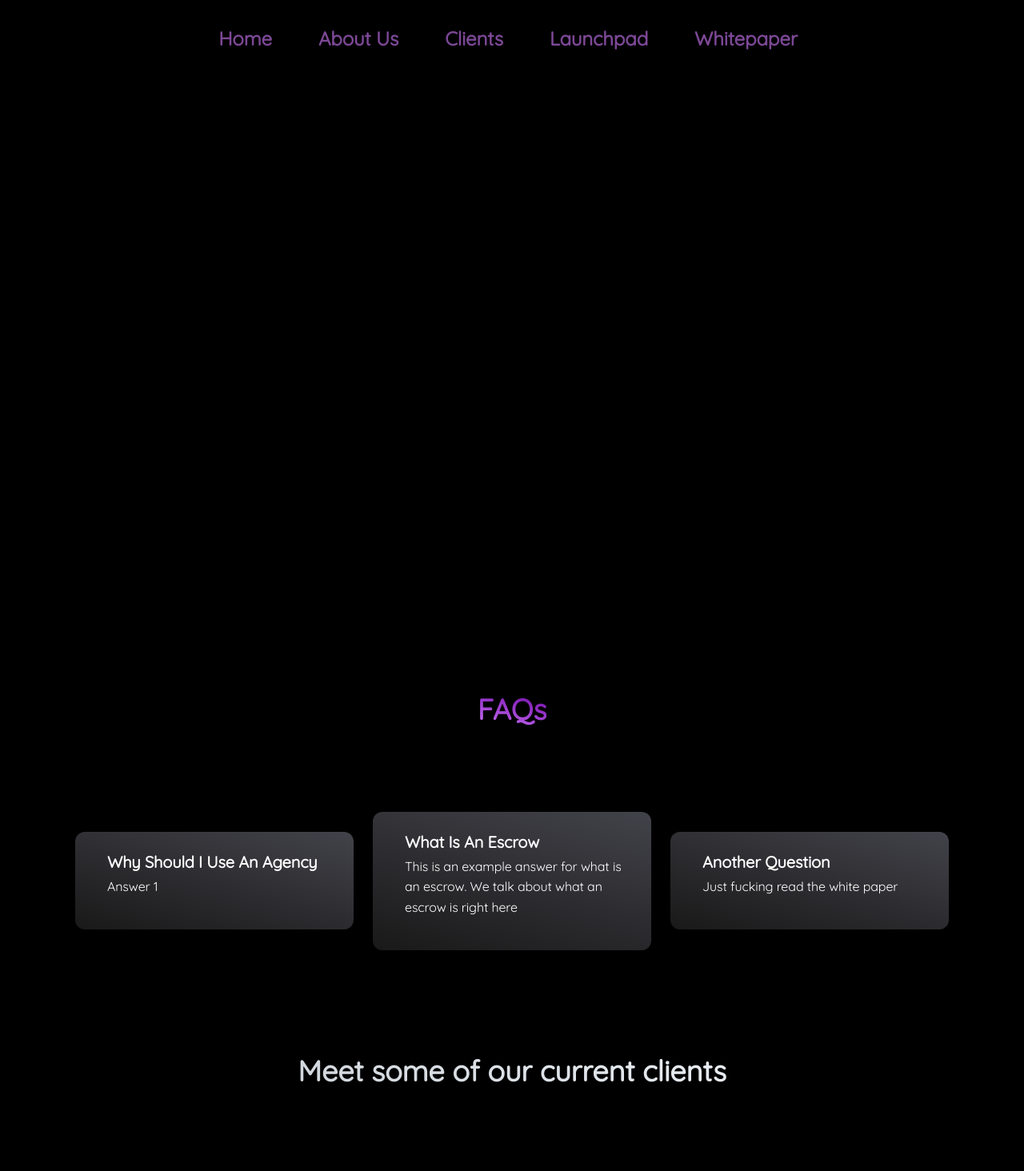
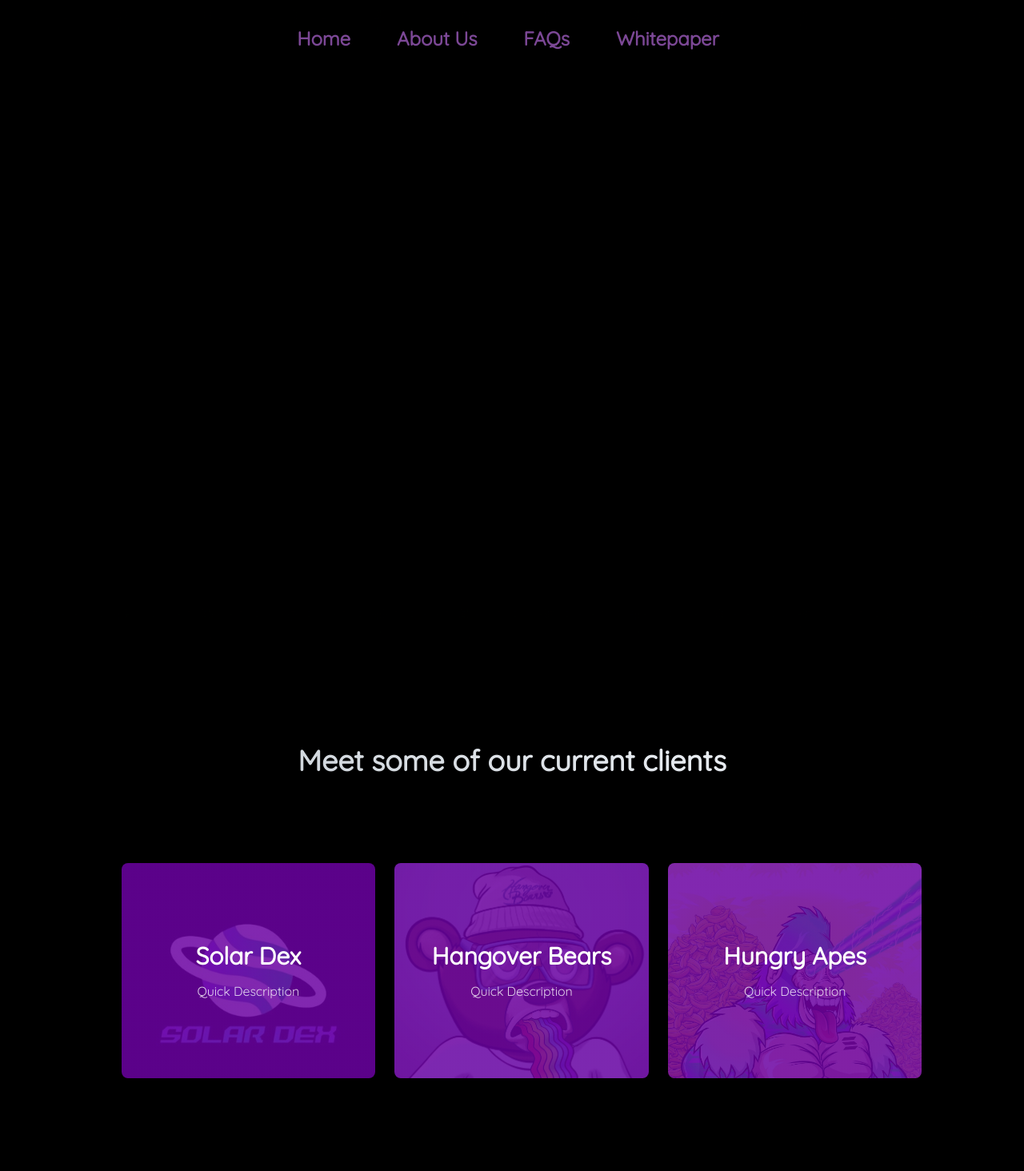
Before and after one commit to VincentBownes/InceptionWebsite, a React (Create React App) app: page / in a window 1280 px wide. Shown: the top 1464 px of the page at 80% size. Built offline with nearby package versions, Linux system fonts and the light colour scheme.

Commit message:
o Added FAQs to its own page. removed launchpad tab. fixed non transparent navbar on pages other than home

```diff
--- a/src/pages/AboutUs/index.js
+++ b/src/pages/AboutUs/index.js
@@ -47,6 +47,7 @@ function AboutUs() {
         routes={routes}
         brand = ""
         center
+        transparent
       />
 
       <MKBox
--- /dev/null
+++ b/src/pages/FAQs.js
@@ -0,0 +1,82 @@
+/*
+=========================================================
+* Material Kit 2 React - v2.0.0
+=========================================================
+
+* Product Page: https://www.creative-tim.com/product/material-kit-react
+* Copyright 2021 Creative Tim (https://www.creative-tim.com)
+
+Coded by www.creative-tim.com
+
+ =========================================================
+
+* The above copyright notice and this permission notice shall be included in all copies or substantial portions of the Software.
+*/
+
+// @mui material components
+import Grid from "@mui/material/Grid";
+import Container from "@mui/material/Container";
+
+// Material Kit 2 React examples
+import DefaultNavbar from "examples/Navbars/DefaultNavbar";
+
+import MKTypography from "components/MKTypography";
+import FilledInfoCard from "examples/Cards/InfoCards/FilledInfoCard";
+import MKBox from "components/MKBox";
+
+
+// Routes
+import routes from "routes";
+
+
+function FAQs() {
+  return (
+    <>
+        <DefaultNavbar
+          routes={routes}
+          brand = ""
+          center
+          transparent
+        />
+       <MKBox
+          minHeight="10vh"
+          width="100%"
+          back
+        ></MKBox>
+      <Container>
+        <Grid container item sx={{ mt: 2 }} alignItems="center" direction="column">
+          <MKTypography variant="h2" alignText="center" color="inceptionPurpleGradient" textGradient mb={2}>FAQs</MKTypography>
+        </Grid>
+        <Grid container spacing={3} sx={{ mt: 8 }} alignItems="center">
+          <Grid item xs={12} lg={4}>
+            <FilledInfoCard
+              variant="gradient"
+              color="dark"
+              title="Why Should I Use An Agency"
+              description="Answer 1"
+            />
+          </Grid>
+          <Grid item xs={12} lg={4}>
+            <FilledInfoCard
+              variant="gradient"
+              color="dark"
+              title="What Is An Escrow"
+              description="This is an example answer for what is an escrow. We talk about what an escrow is right here"
+            />
+          </Grid>
+          <Grid item xs={12} lg={4}>
+            <FilledInfoCard
+              variant="gradient"
+              color="dark"
+              title="Another Question"
+              description="Just fucking read the white paper "
+            />
+          </Grid>
+        </Grid>
+      </Container>
+
+    </>
+  );
+}
+
+export default FAQs;
--- a/src/pages/HomePage.js
+++ b/src/pages/HomePage.js
@@ -79,39 +79,6 @@ function HomePage() {
       </MKBox>
 
 
-
-      <Container>
-        <Grid container item sx={{ mt: 8 }} alignItems="center" direction="column">
-          <MKTypography variant="h2" alignText="center" color="inceptionPurpleGradient" textGradient mb={2}>FAQs</MKTypography>
-        </Grid>
-        <Grid container spacing={3} sx={{ mt: 8 }} alignItems="center">
-          <Grid item xs={12} lg={4}>
-            <FilledInfoCard
-              variant="gradient"
-              color="dark"
-              title="Why Should I Use An Agency"
-              description="Answer 1"
-            />
-          </Grid>
-          <Grid item xs={12} lg={4}>
-            <FilledInfoCard
-              variant="gradient"
-              color="dark"
-              title="What Is An Escrow"
-              description="This is an example answer for what is an escrow. We talk about what an escrow is right here"
-            />
-          </Grid>
-          <Grid item xs={12} lg={4}>
-            <FilledInfoCard
-              variant="gradient"
-              color="dark"
-              title="Another Question"
-              description="Just fucking read the white paper "
-            />
-          </Grid>
-        </Grid>
-      </Container>
-
       <Container>
       <Grid container item sx={{ mt: 16 }} alignItems="center" direction="column">
           <MKTypography variant="h2" color="light" textGradient mb={2}>Meet some of our current clients</MKTypography>
@@ -185,8 +152,6 @@ function HomePage() {
           </Grid>
         </Grid>
       </Container>
-
-
 
       <Grid container spacing={3} sx={{ mt: 8 }} alignItems="center">
         <Grid item xs={12} lg={6}>
--- a/src/pages/LandingPages/Clients/index.js
+++ b/src/pages/LandingPages/Clients/index.js
@@ -42,6 +42,7 @@ function ContactUs() {
           routes={routes}
           brand = ""
           center
+          transparent
         />
         <MKBox
           minHeight="10vh"
--- a/src/routes.js
+++ b/src/routes.js
@@ -39,6 +39,7 @@ Coded by www.creative-tim.com
 import HomePage from "pages/HomePage"
 import AboutUs from "pages/AboutUs";
 import Clients from "pages/LandingPages/Clients";
+import FAQs from "pages/FAQs";
 import SignIn from "pages/LandingPages/SignIn"
 
 // Sections
@@ -57,14 +58,9 @@ const routes = [
     component: <AboutUs />,
   },
   {
-    name: "Clients",
-    route: "/Clients",
-    component: <Clients />,
-  },
-  {
-    name: "Launchpad",
-    route: "/pages/LandingPages/SignIn",
-    component: <SignIn />,
+    name: "FAQs",
+    route: "/FAQs",
+    component: <FAQs />,
   },
   {
     name: "Whitepaper",
```
Also changed, not shown: src/pages/LandingPages/AboutUs/index.js (+0 -7 lines).
